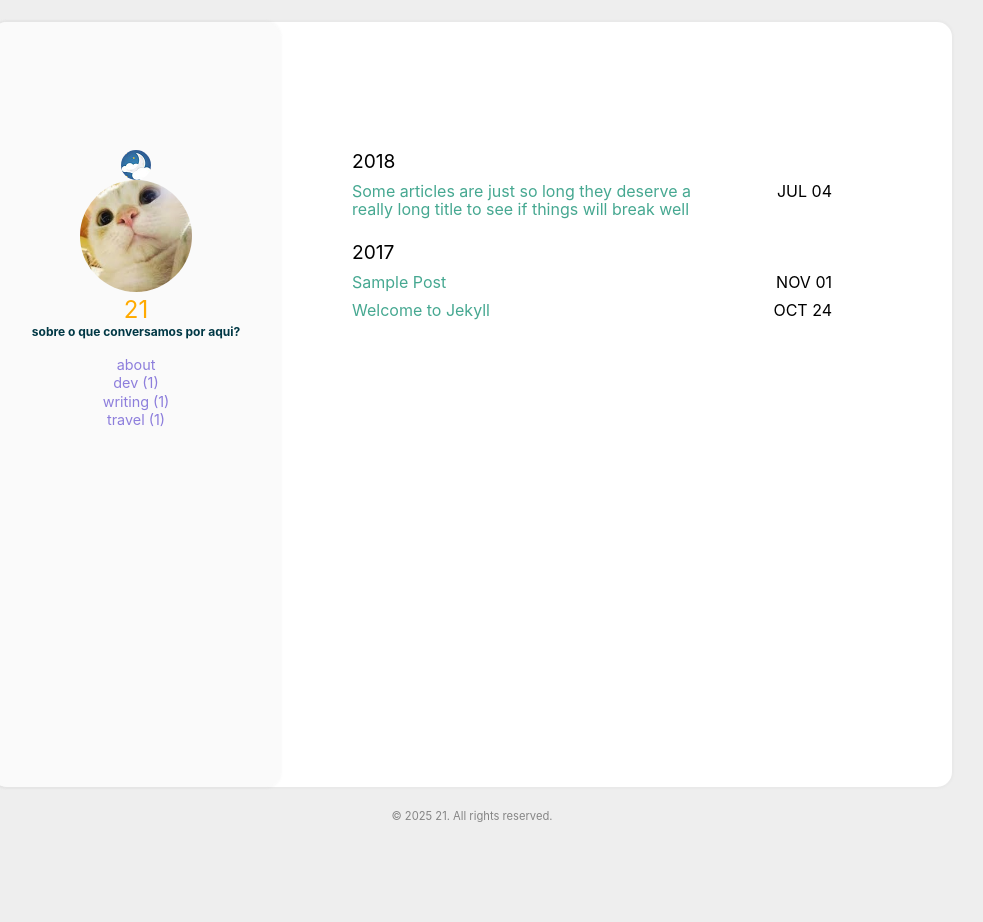
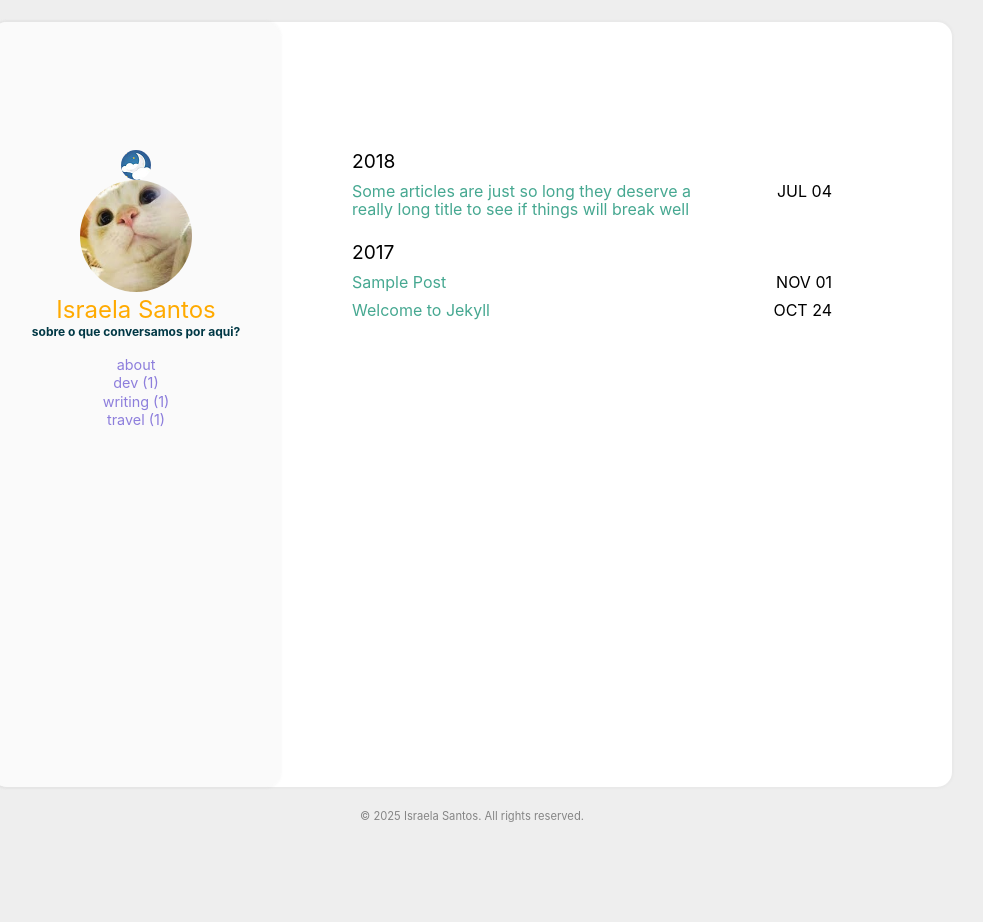
Before and after one commit to sraelai/y, a Jekyll site: the page built from index.html, in a window 1280 px wide. Shown: the whole page, without its empty margins (168-1151 px from the left). Built offline with Jekyll 4.4.1, drawn with Linux system fonts in a browser that asks for light colours.

Commit message:
Update _config.yml

```diff
--- a/_config.yml
+++ b/_config.yml
@@ -1,5 +1,5 @@
 
-title: 21 #Your awesome title
+title: false #Your awesome title
 email: #youremail@domain.com
 description: > # this means to ignore newlines until "baseurl"
   Write an awesome description for your new site here. You can edit this
@@ -20,7 +20,7 @@ cusdis:
     app_id: #your cusdis app_id
 
 user:
-  name: 21
+  name: Israela Santos
   pic: /assets/img/cat.jpg
   picAlt: "catbook"
   job: sobre o que conversamos por aqui?
```
